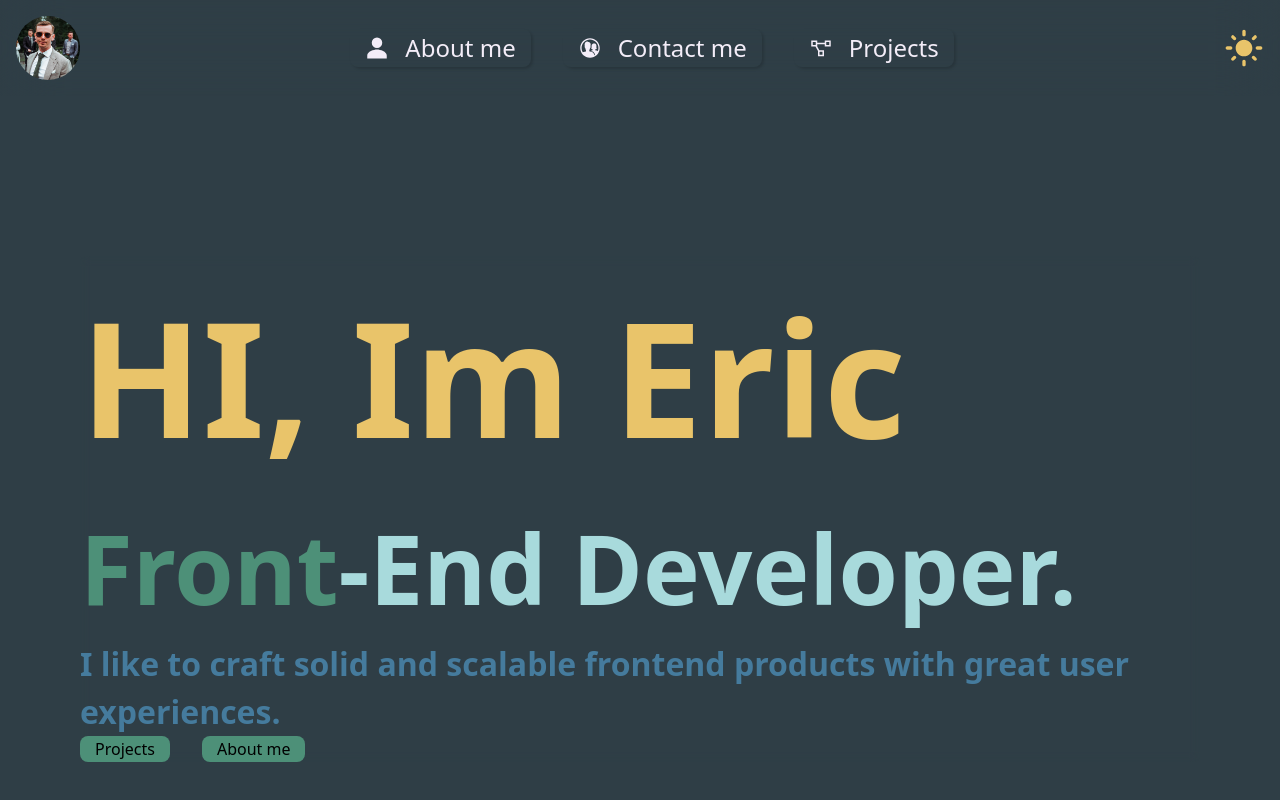
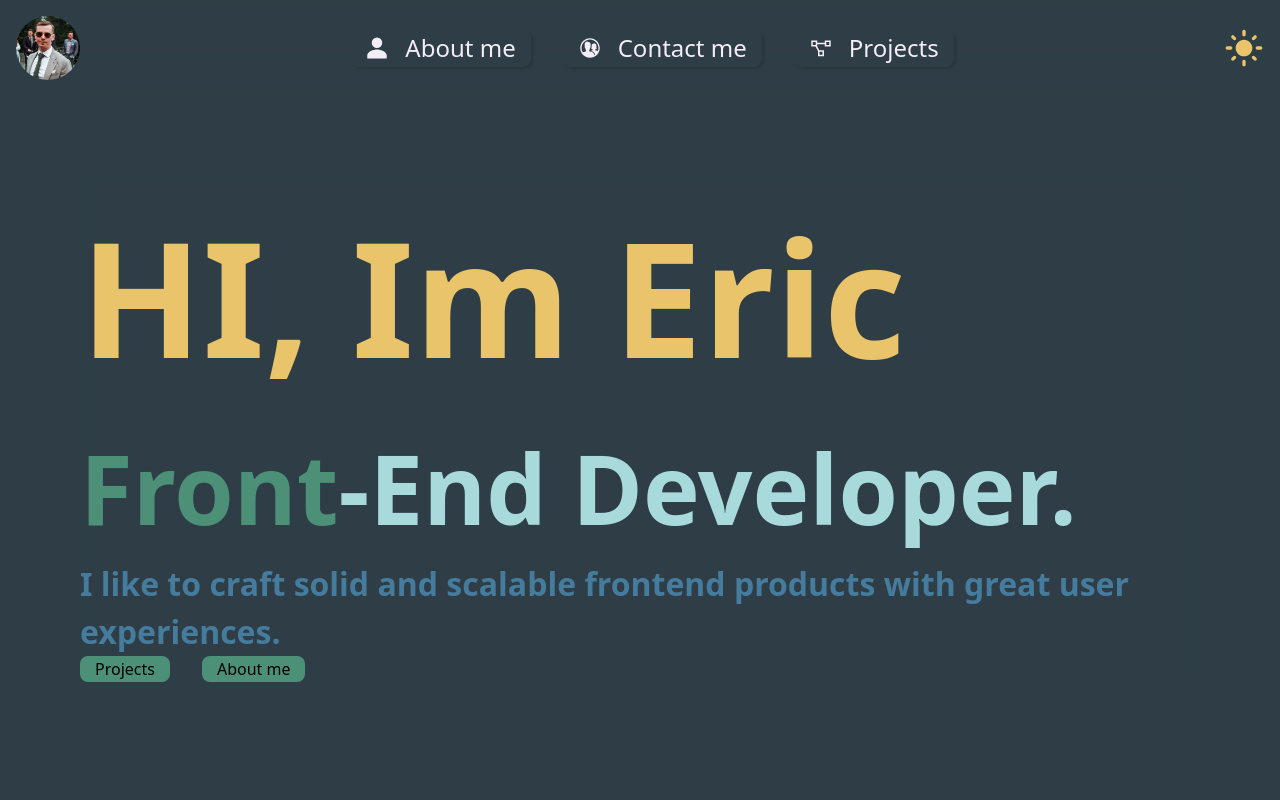
Before and after one commit to EricClasson/Portfolio-React, a React (Vite) app: page / in a window 1280 px wide. Shown: the top 800 px of the page. Built offline with nearby package versions, Linux system fonts and the light colour scheme; no server answers.

Commit message:
adding styles

```diff
--- a/src/components/Header/header.scss
+++ b/src/components/Header/header.scss
@@ -5,7 +5,7 @@
 
 .frontinfo {
   position: absolute;
-  top: 10rem;
+  top: 5rem;
   left: 5rem;
   margin-right: 5rem;
   background-color: transparent;
```
